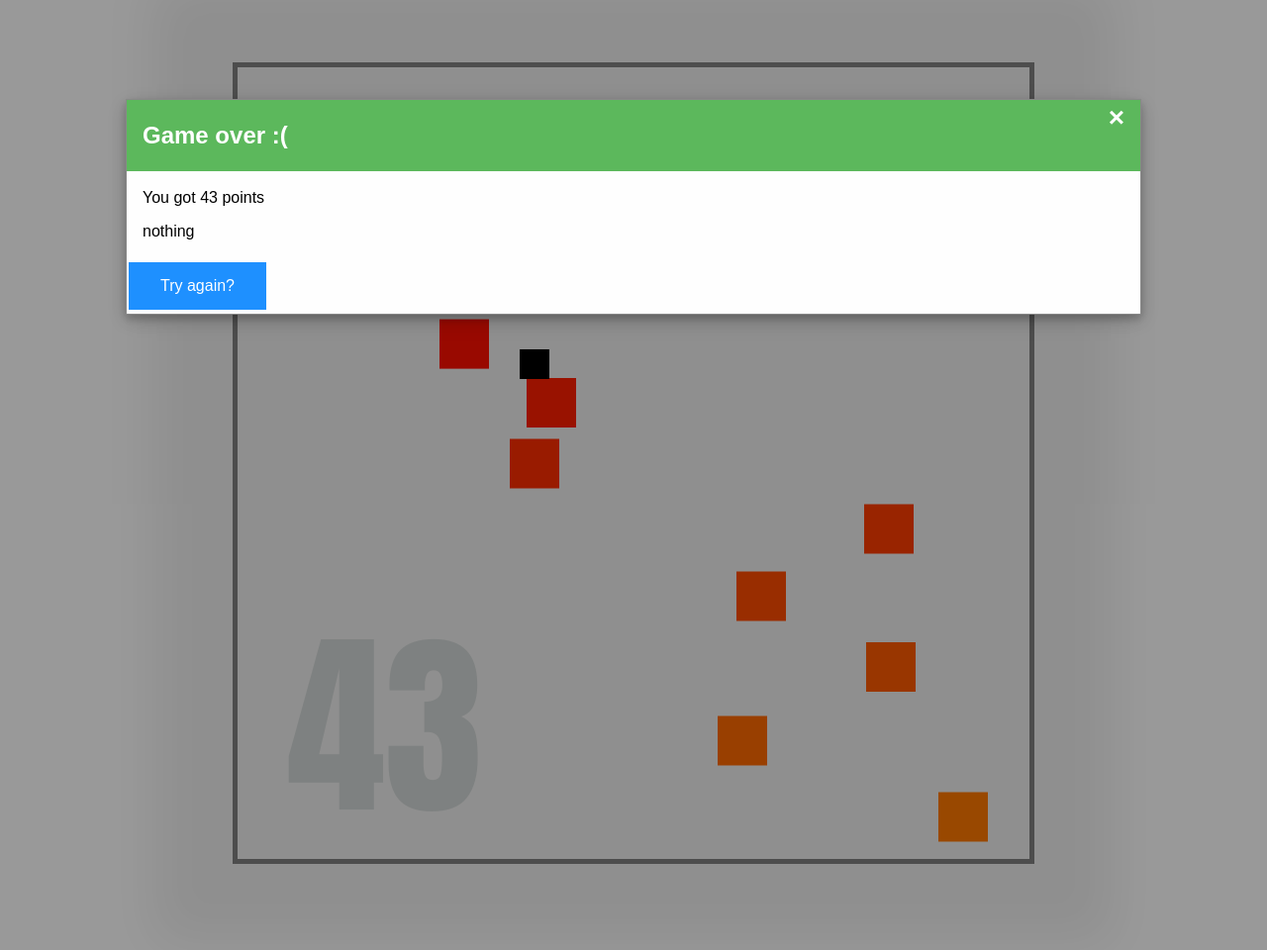
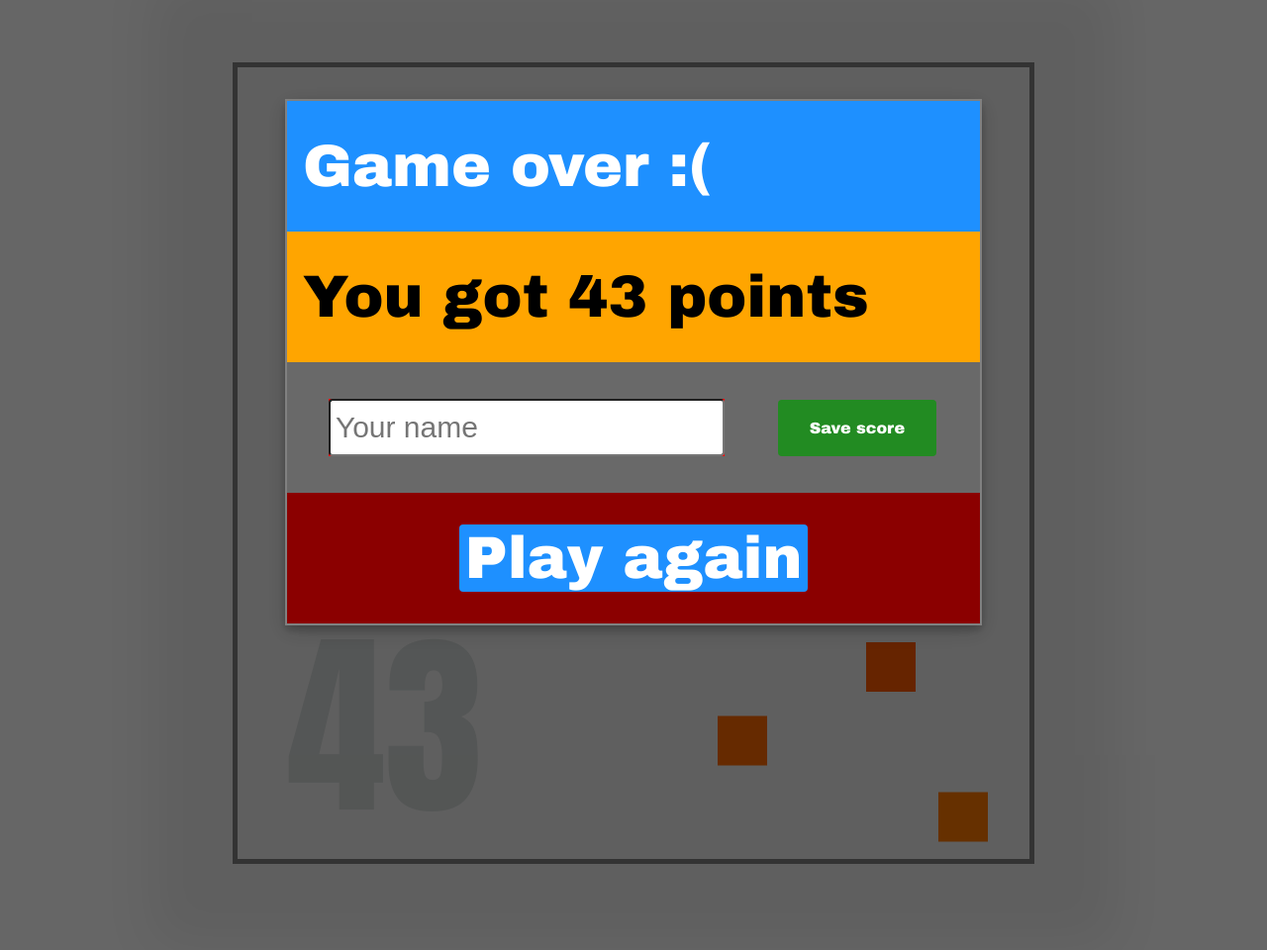
Before and after one commit to Jerere/Simple-JS-Game, a PHP site: page / in a window 1280 px wide. Shown: the whole page at 99% size. Run offline with PHP 8.4, Linux system fonts and the light colour scheme.

Commit message:
Edited popup

```diff
--- a/game.js
+++ b/game.js
@@ -11,8 +11,8 @@ var downPressed = false;
 var upPressed = false;
 var obstacleSpeed = -1;
 var obstacleInterval = 60; //60 is nice speed to start :)
+var gameEnd = false;
 var gameScore;
-var gameEnd = false;
 
 var gameArea = {
     canvas : document.createElement("canvas"),
@@ -38,7 +38,6 @@ var gameArea = {
             }
             popUp();
         }, 300);
-
 
     }
 }
@@ -158,7 +157,7 @@ function updategameArea() {
         obstacles.push(new component(newObstacleWidth, newObstacleHeight, randomColor(), randX, gameArea.canvas.height));
     }
 
-    gameScore.text= (gameArea.frameNum / 10).toFixed(0);
+    gameScore.text = (gameArea.frameNum / 10).toFixed(0);
     gameScore.updateScore();
 
     for (i = 0; i < obstacles.length; i+= 1) {
--- a/index.html
+++ b/index.html
@@ -12,16 +12,22 @@
 
             <!-- Modal content -->
             <div class="modal-content">
-                <div class="modal-header">
-                    <span class="close">&times;</span>
-                    <h2>Game over :(</h2>
+                <div class="modal-top">
+                    <p>Game over :(</p>
                 </div>
-                <div class="modal-body">
-                    <p id="p1">nothing</p>
-                    <p id="p2">nothing</p>
+                <div class="modal-middle">
+                    <p id="p1"></p>
                 </div>
-                <div class="modal-footer">
-                    <button id="buttonTry" class="button">Try again?</button>
+                <div class="modal-middle2">
+                    <div class="input-div">
+                        <input id="nameinput" type="text" placeholder="Your name">
+                    </div>
+                    <div class="savebutton-div">
+                        <button id="buttonSave" class="buttonSave">Save score</button>
+                    </div>
+                </div>
+                <div class="modal-bottom">
+                    <button id="buttonTry" class="buttonTry">Play again</button>
                 </div>
             </div>
         </div>
--- a/popup.js
+++ b/popup.js
@@ -10,17 +10,3 @@ var span = document.getElementsByClassName("close")[0];
 function popUp() {
     modal.style.display = "block";
 }
-
-// When the user clicks on <span> (x), close the modal
-span.onclick = function() {
-    modal.style.display = "none";
-}
-
-// When the user clicks anywhere outside of the modal, close it
-/*
-window.onclick = function(event) {
-    if (event.target == modal) {
-        modal.style.display = "none";
-    }
-}
-*/
--- a/style.css
+++ b/style.css
@@ -1,5 +1,5 @@
 body {
-    font-family: Arial, Impact, sans-serif;
+    font-family: "Arial Black", "Impact";
 }
 
 canvas {
@@ -22,7 +22,7 @@ canvas {
     height: 100%; /* Full height */
     overflow: auto; /* Enable scroll if needed */
     background-color: rgb(0,0,0); /* Fallback color */
-    background-color: rgba(0,0,0,0.4); /* Black w/ opacity */
+    background-color: rgba(0,0,0,0.6); /* Black w/ opacity */
 }
 
 /* Modal Content */
@@ -31,13 +31,13 @@ canvas {
     background-color: #fefefe;
     margin: auto;
     padding: 0;
-    border: 1px solid #888;
-    width: 80%;
+    border: 2px solid grey;
+    width: 700px;
     box-shadow: 0 4px 8px 0 rgba(0,0,0,0.2),0 6px 20px 0 rgba(0,0,0,0.19);
     -webkit-animation-name: animatetop;
-    -webkit-animation-duration: 0.4s;
+    -webkit-animation-duration: 0.8s;
     animation-name: animatetop;
-    animation-duration: 0.4s
+    animation-duration: 0.8s
 }
 
 /* Add Animation */
@@ -51,44 +51,82 @@ canvas {
     to {top:0; opacity:1}
 }
 
-/* The Close Button */
-.close {
+.modal-top {
+    height: 100px;
+    padding: 16px;
+    align-items: center;
+    display: flex;
+    background-color: dodgerblue;
     color: white;
-    float: right;
-    font-size: 28px;
-    font-weight: bold;
+    font-size: 60px;
+
 }
 
-.close:hover,
-.close:focus {
-    color: #000;
-    text-decoration: none;
-    cursor: pointer;
+.modal-middle {
+    height: 100px;
+    padding: 16px;
+    align-items: center;
+    display: flex;
+    font-size: 60px;
+    background-color: orange;
 }
 
-.modal-header {
-    padding: 2px 16px;
-    background-color: #5cb85c;
-    color: white;
+.modal-middle2 {
+    padding: 16px;
+    height: 100px;
+    display: flex;
+    justify-content: space-around;
+    align-items: center;
+    background-color: dimgray;
 }
 
-.modal-body {padding: 2px 16px;}span
-
-.modal-footer {
-    padding: 2px 16px;
-    background-color: #5cb85c;
-    color: white;
+.input-div {
+    background-color: red;
+    padding-left: 0px;
 }
 
-.button {
-    background-color: dodgerblue;
+input[type=text] {
+    background-color: white;
+    padding: 10px 5px;
+    border-radius: 4px;
+    font-size: 30px;
+}
+
+.modal-bottom {
+    height: 100px;
+    padding:  16px;
+    align-items: center;
+    display: flex;
+    background-color: darkred;
+    color: white;
+    font-size: 60px;
+}
+
+.buttonSave {
+    background-color: forestgreen;
     border: none;
     color: white;
-    padding: 15px 32px;
+    padding: 20px 32px;
     text-align: center;
     text-decoration: none;
     display: inline-block;
     font-size: 16px;
     margin: 4px 2px;
+    border-radius: 4px;
+    cursor: pointer;
+    font-family: "Arial Black";
+}
+
+.buttonTry {
+    background-color: dodgerblue;
+    border: none;
+    color: white;
+    font-family: "Arial Black";
+    border-radius: 4px;
+    text-align: center;
+    text-decoration: none;
+    display: inline-block;
+    font-size: 60px;
+    margin: auto;
     cursor: pointer;
 }
```
